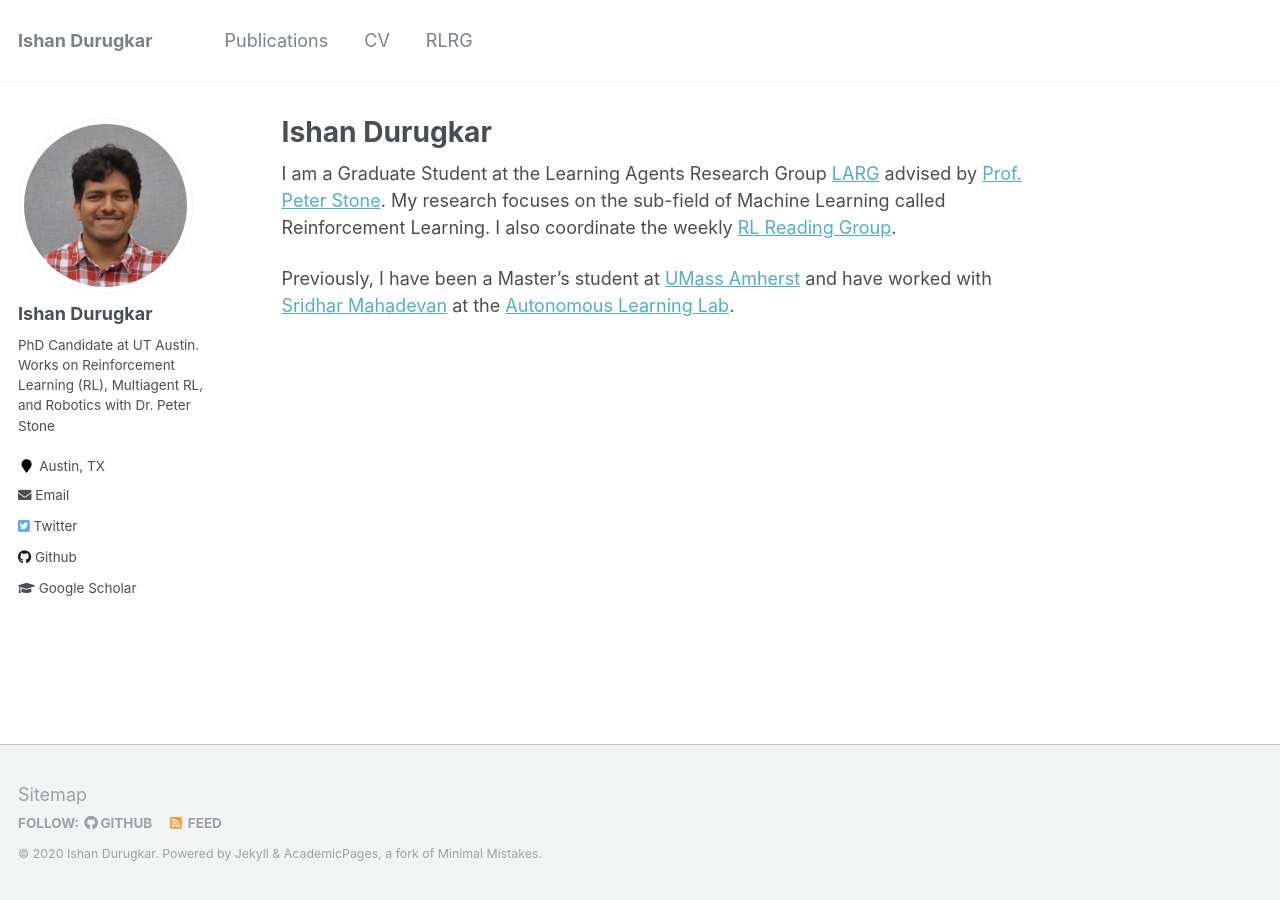
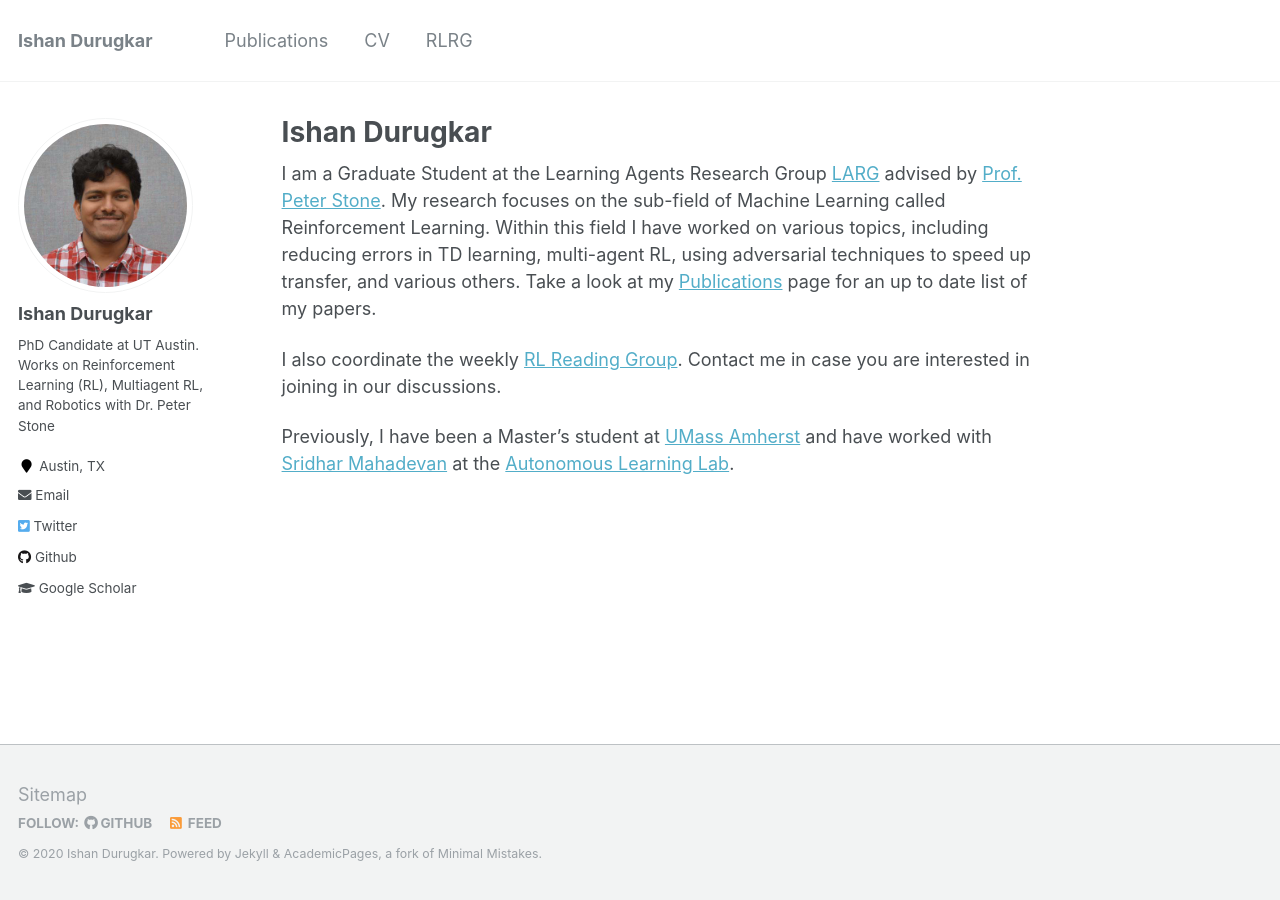
Before and after one commit to iDurugkar/idurugkar.github.io, a Jekyll site: the page built from _pages/about.md, in a window 1280 px wide. Built offline with Jekyll 4.4.1, drawn with Linux system fonts in a browser that asks for light colours.

Commit message:
Added more detail about research

```diff
--- a/_pages/about.md
+++ b/_pages/about.md
@@ -8,6 +8,8 @@ redirect_from:
   - /about.html
 ---
 
-I am a Graduate Student at the Learning Agents Research Group [LARG](https://www.cs.utexas.edu/~pstone/students.shtml) advised by [Prof. Peter Stone](https://www.cs.utexas.edu/~pstone/index.shtml). My research focuses on the sub-field of Machine Learning called Reinforcement Learning. I also coordinate the weekly [RL Reading Group](https://www.cs.utexas.edu/~rlrg).
+I am a Graduate Student at the Learning Agents Research Group [LARG](https://www.cs.utexas.edu/~pstone/students.shtml) advised by [Prof. Peter Stone](https://www.cs.utexas.edu/~pstone/index.shtml). My research focuses on the sub-field of Machine Learning called Reinforcement Learning. Within this field I have worked on various topics, including reducing errors in TD learning, multi-agent RL, using adversarial techniques to speed up transfer, and various others. Take a look at my [Publications](https://idurugkar.github.io/publications/) page for an up to date list of my papers.
+
+I also coordinate the weekly [RL Reading Group](https://www.cs.utexas.edu/~rlrg). Contact me in case you are interested in joining in our discussions.
 
 Previously, I have been a Master's student at [UMass Amherst](https://www.cics.umass.edu/) and have worked with [Sridhar Mahadevan](https://people.cs.umass.edu/~mahadeva/Site/About_Me.html) at the [Autonomous Learning Lab](http://www-all.cs.umass.edu/).
```
